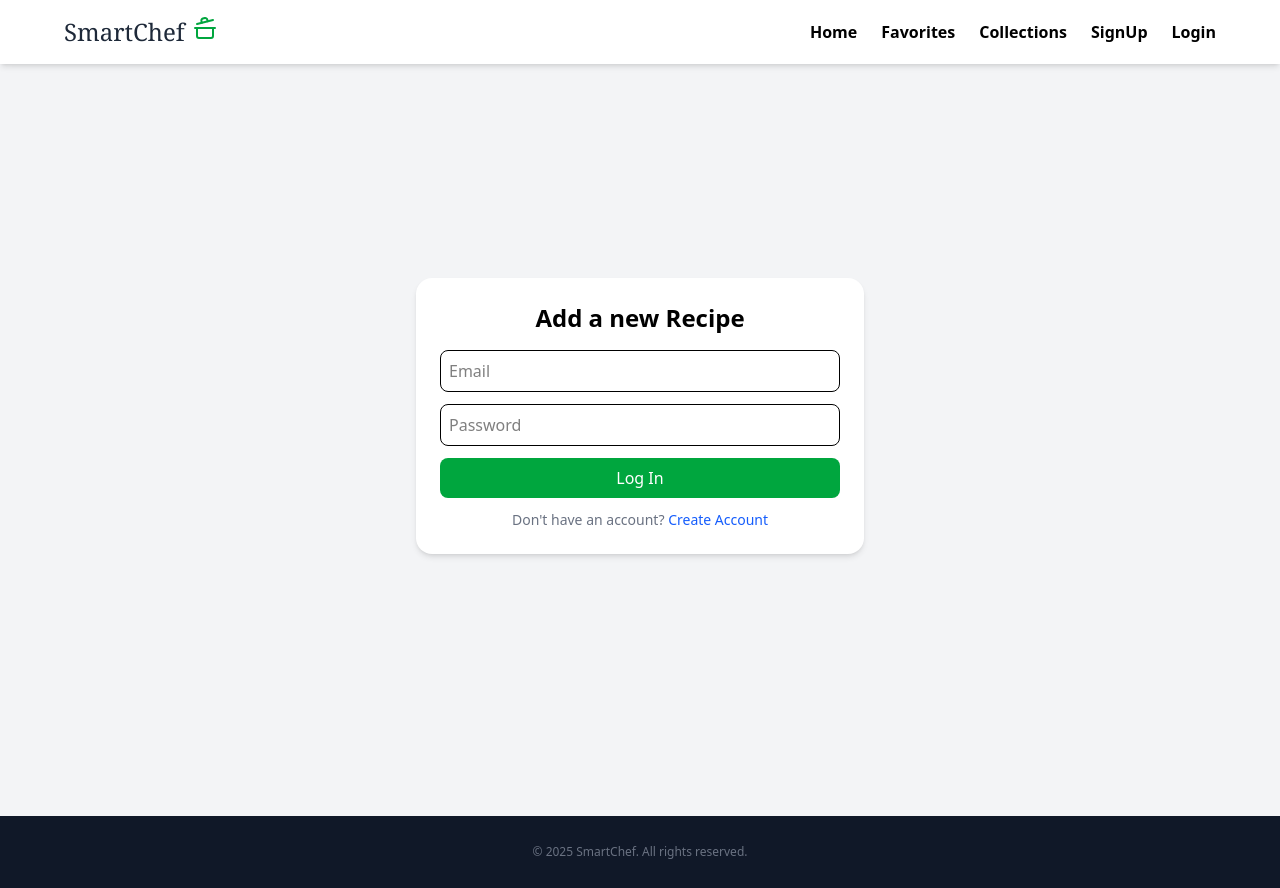
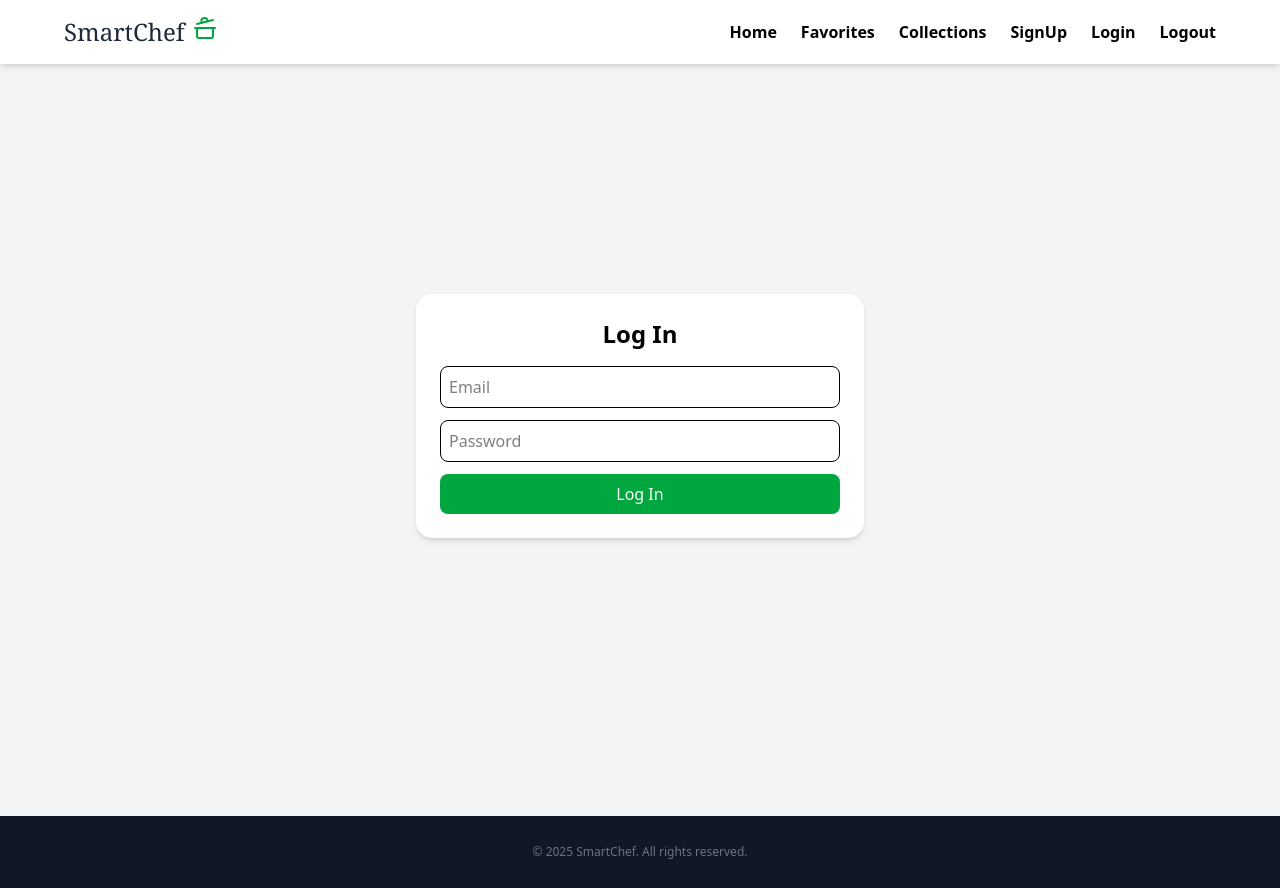
Before and after one commit to Vasuki-84/Recipe-Finder-and-Organizer-App, a React (Vite) app in the folder recipe-finder-and-organizer-app/: page /login in a window 1280 px wide. Built offline with nearby package versions, Linux system fonts and the light colour scheme.

Commit message:
added login page

```diff
--- a/recipe-finder-and-organizer-app/src/Components/Navbar.jsx
+++ b/recipe-finder-and-organizer-app/src/Components/Navbar.jsx
@@ -2,6 +2,7 @@ import React, { useState } from "react";
 import { Link } from "react-router-dom";
 import { CookingPot, Menu, X } from "lucide-react";
 import { navbarLinks } from "../data";
+import {useNavigate} from "react-router-dom"
 
 function Navbar() {
   const [isOpen, setIsOpen] = useState(false);
--- a/recipe-finder-and-organizer-app/src/Pages/AddRecipes.jsx
+++ b/recipe-finder-and-organizer-app/src/Pages/AddRecipes.jsx
@@ -2,7 +2,7 @@ import React from 'react'
 
 function AddRecipes() {
   return (
-    <div>AddRecipes</div>
+    <div className='mt-20'> AddRecipes</div>
   )
 }
 
--- a/recipe-finder-and-organizer-app/src/Pages/Login.jsx
+++ b/recipe-finder-and-organizer-app/src/Pages/Login.jsx
@@ -1,42 +1,78 @@
-import React from 'react'
-import { useNavigate } from 'react-router-dom';
+import React, { useState } from "react";
+import { useNavigate } from "react-router-dom";
+import axios from "axios";
 
 function Login() {
-    // for navigate to signup page
+  const [email, setEmail] = useState("");
+  const [password, setPassword] = useState("");
+  const [error, setError] = useState("");
   const navigate = useNavigate();
-  const handleCreateAccount = () => {
+
+  const handleLogin = async (e) => {
+    e.preventDefault();
+    try {
+      // fetch all users data from db.json
+      const res = await axios.get("http://localhost:5000/users");
+
+      // find a user with matching email & password
+      const user = res.data;
+      const findDetails = user.find(
+        (u) => u.email === email && u.password === password
+      );
+
+      // checks user exists or not
+      if (findDetails) {
+        localStorage.setItem("loggedInUser", JSON.stringify(findDetails));
          navigate("/AddRecipes");
+
+      } else {
+        setError("Invalid email or password");
+      }
+    } catch (err) {
+      console.error(err);
+      setError("Something went wrong");
+    }
   };
+
+  const handleInput = (e) => {
+    const { name, value } = e.target;
+    if (name === "email") {
+      setEmail(value);
+    } else if (name === "password") {
+      setPassword(value);
+    }
+  };
+
   return (
-      <div className="flex flex-col items-center justify-center min-h-screen bg-gray-100  mt-4 " >
+    <div className="flex flex-col items-center justify-center min-h-screen bg-gray-100  mt-4 ">
       {/* for adding new recipes */}
       <div className="bg-white p-6 rounded-2xl shadow-md w-full max-w-md text-center">
-        <h1 className="text-2xl font-semibold mb-4">Add a new Recipe</h1>
+        <h1 className="text-2xl font-semibold mb-4">Log In</h1>
+        <form onSubmit={handleLogin}>
           <input
             type="email"
+            name="email"
             placeholder="Email"
+            value={email}
+            onChange={handleInput}
             className="w-full mb-3 p-2 border rounded-lg"
           />
           <input
             type="password"
+            name="password"
             placeholder="Password"
+            value={password}
+            onChange={handleInput}
             className="w-full mb-3 p-2 border rounded-lg"
           />
           <button className="w-full bg-green-600 hover:bg-green-700 text-white py-2 rounded-lg transition-all">
             Log In
           </button>
-
-        <p className="text-gray-500 text-sm mt-3">
-          Don't have an account?{" "}
-          <button
-            onClick={handleCreateAccount}
-            className="text-blue-600 font-medium hover:underline"
-          >
-            Create Account
-          </button>
-        </p>
-      </div></div>
-  )
+          {error && <p style={{ color: "red" }}>{error}</p>}
+        </form>
+      </div>
+    </div>
+  );
 }
 
-export default Login
+export default Login;
--- a/recipe-finder-and-organizer-app/src/data.jsx
+++ b/recipe-finder-and-organizer-app/src/data.jsx
@@ -23,6 +23,11 @@ export const navbarLinks = [
         id:5,
         title:"Login",
         link:"/login"
+    },
+    {
+        id:6,
+        title:"Logout",
+        link:"/"
     }
 
 
```
Lines whose indentation alone changed are shown as unchanged.
